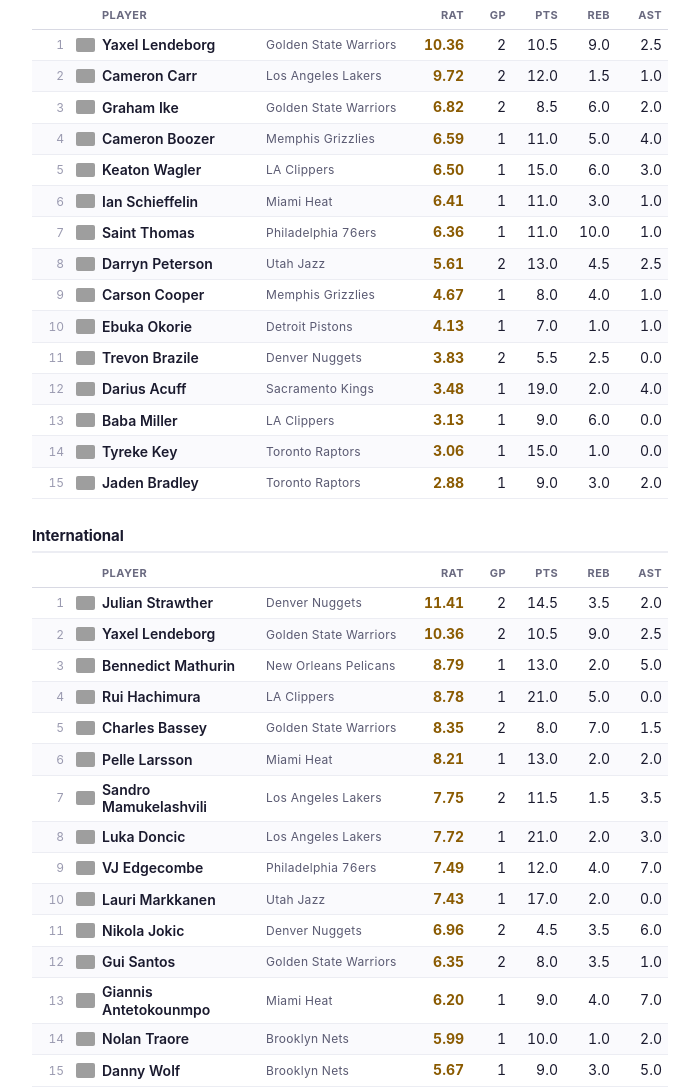
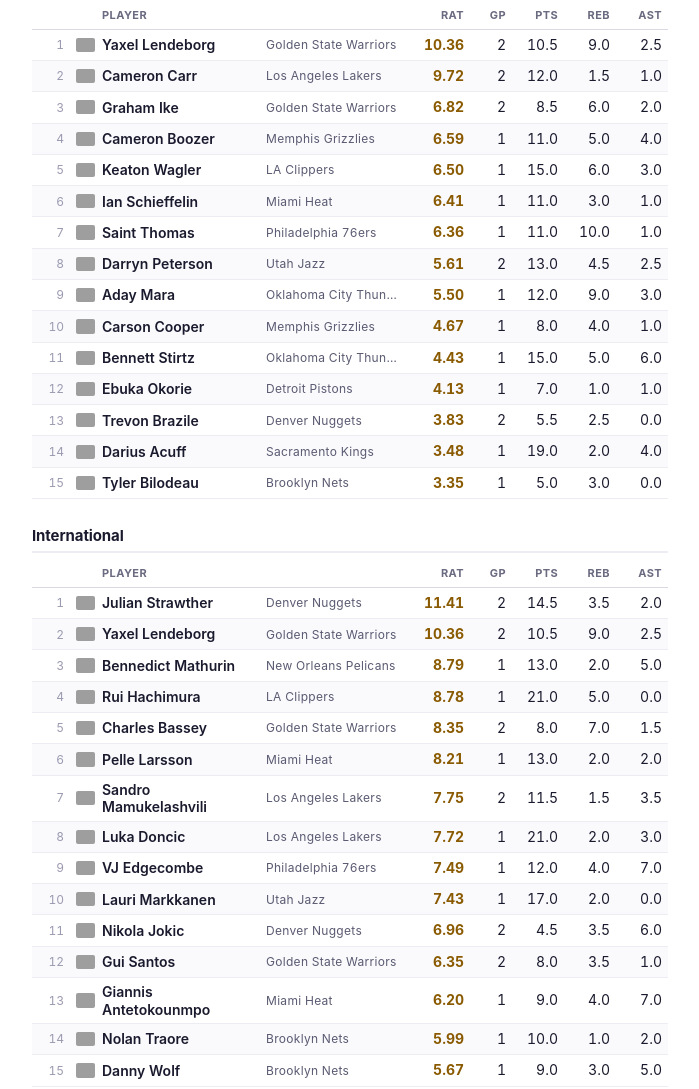
Before and after one commit to aderoa/nba-preseason-rating, a plain HTML site: page index.html in a window 1280 px wide. Shown: the part 1110-2199 px from the top of the page, without its empty margins (290-989 px from the left). Drawn offline with Linux system fonts and the light colour scheme; grey boxes are pictures that could not be loaded.

Commit message:
WNBA Global Rating: nightly update

```diff
--- a/index.html
+++ b/index.html
@@ -141,13 +141,13 @@
 <tr><td class="rk">6</td><td class="fl"><img src="https://flagcdn.com/w40/us.png" alt="" loading="lazy"></td><td class="l pl">Ian Schieffelin</td><td class="l tm">Miami Heat</td><td class="rat">6.41</td><td>1</td><td>11.0</td><td>3.0</td><td>1.0</td></tr>
 <tr><td class="rk">7</td><td class="fl"><img src="https://flagcdn.com/w40/us.png" alt="" loading="lazy"></td><td class="l pl">Saint Thomas</td><td class="l tm">Philadelphia 76ers</td><td class="rat">6.36</td><td>1</td><td>11.0</td><td>10.0</td><td>1.0</td></tr>
 <tr><td class="rk">8</td><td class="fl"><img src="https://flagcdn.com/w40/us.png" alt="" loading="lazy"></td><td class="l pl">Darryn Peterson</td><td class="l tm">Utah Jazz</td><td class="rat">5.61</td><td>2</td><td>13.0</td><td>4.5</td><td>2.5</td></tr>
-<tr><td class="rk">9</td><td class="fl"><img src="https://flagcdn.com/w40/us.png" alt="" loading="lazy"></td><td class="l pl">Carson Cooper</td><td class="l tm">Memphis Grizzlies</td><td class="rat">4.67</td><td>1</td><td>8.0</td><td>4.0</td><td>1.0</td></tr>
-<tr><td class="rk">10</td><td class="fl"><img src="https://flagcdn.com/w40/us.png" alt="" loading="lazy"></td><td class="l pl">Ebuka Okorie</td><td class="l tm">Detroit Pistons</td><td class="rat">4.13</td><td>1</td><td>7.0</td><td>1.0</td><td>1.0</td></tr>
-<tr><td class="rk">11</td><td class="fl"><img src="https://flagcdn.com/w40/us.png" alt="" loading="lazy"></td><td class="l pl">Trevon Brazile</td><td class="l tm">Denver Nuggets</td><td class="rat">3.83</td><td>2</td><td>5.5</td><td>2.5</td><td>0.0</td></tr>
-<tr><td class="rk">12</td><td class="fl"><img src="https://flagcdn.com/w40/us.png" alt="" loading="lazy"></td><td class="l pl">Darius Acuff</td><td class="l tm">Sacramento Kings</td><td class="rat">3.48</td><td>1</td><td>19.0</td><td>2.0</td><td>4.0</td></tr>
-<tr><td class="rk">13</td><td class="fl"><img src="https://flagcdn.com/w40/es.png" alt="" loading="lazy"></td><td class="l pl">Baba Miller</td><td class="l tm">LA Clippers</td><td class="rat">3.13</td><td>1</td><td>9.0</td><td>6.0</td><td>0.0</td></tr>
-<tr><td class="rk">14</td><td class="fl"><img src="https://flagcdn.com/w40/us.png" alt="" loading="lazy"></td><td class="l pl">Tyreke Key</td><td class="l tm">Toronto Raptors</td><td class="rat">3.06</td><td>1</td><td>15.0</td><td>1.0</td><td>0.0</td></tr>
-<tr><td class="rk">15</td><td class="fl"><img src="https://flagcdn.com/w40/us.png" alt="" loading="lazy"></td><td class="l pl">Jaden Bradley</td><td class="l tm">Toronto Raptors</td><td class="rat">2.88</td><td>1</td><td>9.0</td><td>3.0</td><td>2.0</td></tr></tbody></table></section>
+<tr><td class="rk">9</td><td class="fl"><img src="https://flagcdn.com/w40/es.png" alt="" loading="lazy"></td><td class="l pl">Aday Mara</td><td class="l tm">Oklahoma City Thunder</td><td class="rat">5.50</td><td>1</td><td>12.0</td><td>9.0</td><td>3.0</td></tr>
+<tr><td class="rk">10</td><td class="fl"><img src="https://flagcdn.com/w40/us.png" alt="" loading="lazy"></td><td class="l pl">Carson Cooper</td><td class="l tm">Memphis Grizzlies</td><td class="rat">4.67</td><td>1</td><td>8.0</td><td>4.0</td><td>1.0</td></tr>
+<tr><td class="rk">11</td><td class="fl"><img src="https://flagcdn.com/w40/us.png" alt="" loading="lazy"></td><td class="l pl">Bennett Stirtz</td><td class="l tm">Oklahoma City Thunder</td><td class="rat">4.43</td><td>1</td><td>15.0</td><td>5.0</td><td>6.0</td></tr>
+<tr><td class="rk">12</td><td class="fl"><img src="https://flagcdn.com/w40/us.png" alt="" loading="lazy"></td><td class="l pl">Ebuka Okorie</td><td class="l tm">Detroit Pistons</td><td class="rat">4.13</td><td>1</td><td>7.0</td><td>1.0</td><td>1.0</td></tr>
+<tr><td class="rk">13</td><td class="fl"><img src="https://flagcdn.com/w40/us.png" alt="" loading="lazy"></td><td class="l pl">Trevon Brazile</td><td class="l tm">Denver Nuggets</td><td class="rat">3.83</td><td>2</td><td>5.5</td><td>2.5</td><td>0.0</td></tr>
+<tr><td class="rk">14</td><td class="fl"><img src="https://flagcdn.com/w40/us.png" alt="" loading="lazy"></td><td class="l pl">Darius Acuff</td><td class="l tm">Sacramento Kings</td><td class="rat">3.48</td><td>1</td><td>19.0</td><td>2.0</td><td>4.0</td></tr>
+<tr><td class="rk">15</td><td class="fl"><img src="https://flagcdn.com/w40/us.png" alt="" loading="lazy"></td><td class="l pl">Tyler Bilodeau</td><td class="l tm">Brooklyn Nets</td><td class="rat">3.35</td><td>1</td><td>5.0</td><td>3.0</td><td>0.0</td></tr></tbody></table></section>
 <section id="intl"><h3>International</h3><table><colgroup><col class="c-rk"><col class="c-fl"><col class="c-pl"><col class="c-tm"><col class="c-rat"><col class="c-gp"><col class="c-num"><col class="c-num"><col class="c-num"></colgroup><thead><tr>
 <th></th><th></th>
 <th class="l" data-s="t">Player</th><th class="l" data-s="t"></th>
@@ -224,13 +224,13 @@
 <tr><td class="rk">105</td><td class="fl"><img src="https://flagcdn.com/w40/jm.png" alt="" loading="lazy"></td><td class="l pl">Josh Minott</td><td class="l tm">Brooklyn Nets</td><td class="rat">3.99</td><td>1</td><td>6.0</td><td>1.0</td><td>0.0</td></tr>
 <tr><td class="rk">129</td><td class="fl"><img src="https://flagcdn.com/w40/za.png" alt="" loading="lazy"></td><td class="l pl">Ben Saraf</td><td class="l tm">Brooklyn Nets</td><td class="rat">3.42</td><td>1</td><td>8.0</td><td>2.0</td><td>2.0</td></tr>
 <tr><td class="rk">132</td><td class="fl"><img src="https://flagcdn.com/w40/us.png" alt="" loading="lazy"></td><td class="l pl">Noah Clowney</td><td class="l tm">Brooklyn Nets</td><td class="rat">3.35</td><td>1</td><td>7.0</td><td>1.0</td><td>1.0</td></tr>
-<tr><td class="rk">133</td><td class="fl"></td><td class="l pl">Tyler Bilodeau</td><td class="l tm">Brooklyn Nets</td><td class="rat">3.35</td><td>1</td><td>5.0</td><td>3.0</td><td>0.0</td></tr>
+<tr><td class="rk">133</td><td class="fl"><img src="https://flagcdn.com/w40/us.png" alt="" loading="lazy"></td><td class="l pl">Tyler Bilodeau</td><td class="l tm">Brooklyn Nets</td><td class="rat">3.35</td><td>1</td><td>5.0</td><td>3.0</td><td>0.0</td></tr>
 <tr><td class="rk">135</td><td class="fl"><img src="https://flagcdn.com/w40/us.png" alt="" loading="lazy"></td><td class="l pl">Terance Mann</td><td class="l tm">Brooklyn Nets</td><td class="rat">3.29</td><td>1</td><td>6.0</td><td>2.0</td><td>1.0</td></tr>
 <tr><td class="rk">144</td><td class="fl"><img src="https://flagcdn.com/w40/de.png" alt="" loading="lazy"></td><td class="l pl">Moritz Wagner</td><td class="l tm">Brooklyn Nets</td><td class="rat">3.02</td><td>1</td><td>5.0</td><td>4.0</td><td>5.0</td></tr>
 <tr><td class="rk">167</td><td class="fl"><img src="https://flagcdn.com/w40/us.png" alt="" loading="lazy"></td><td class="l pl">Grant Nelson</td><td class="l tm">Brooklyn Nets</td><td class="rat">2.51</td><td>1</td><td>5.0</td><td>2.0</td><td>1.0</td></tr>
 <tr><td class="rk">183</td><td class="fl"><img src="https://flagcdn.com/w40/ru.png" alt="" loading="lazy"></td><td class="l pl">Egor Demin</td><td class="l tm">Brooklyn Nets</td><td class="rat">2.25</td><td>1</td><td>6.0</td><td>1.0</td><td>5.0</td></tr>
 <tr><td class="rk">222</td><td class="fl"><img src="https://flagcdn.com/w40/us.png" alt="" loading="lazy"></td><td class="l pl">Keon Ellis</td><td class="l tm">Brooklyn Nets</td><td class="rat">1.48</td><td>1</td><td>5.0</td><td>0.0</td><td>0.0</td></tr>
-<tr><td class="rk">311</td><td class="fl"></td><td class="l pl">Ben Humrichous</td><td class="l tm">Brooklyn Nets</td><td class="rat">-0.45</td><td>1</td><td>0.0</td><td>0.0</td><td>0.0</td></tr>
+<tr><td class="rk">311</td><td class="fl"><img src="https://flagcdn.com/w40/us.png" alt="" loading="lazy"></td><td class="l pl">Ben Humrichous</td><td class="l tm">Brooklyn Nets</td><td class="rat">-0.45</td><td>1</td><td>0.0</td><td>0.0</td><td>0.0</td></tr>
 <tr><td class="rk">314</td><td class="fl"><img src="https://flagcdn.com/w40/us.png" alt="" loading="lazy"></td><td class="l pl">Dain Dainja</td><td class="l tm">Brooklyn Nets</td><td class="rat">-0.52</td><td>1</td><td>0.0</td><td>0.0</td><td>0.0</td></tr></tbody></table></section>
 <section id="tm-charlotte-hornets"><h3>Charlotte Hornets</h3><table data-rank="keep"><colgroup><col class="c-rk"><col class="c-fl"><col class="c-pl"><col class="c-tm"><col class="c-rat"><col class="c-gp"><col class="c-num"><col class="c-num"><col class="c-num"></colgroup><thead><tr>
 <th></th><th></th>
@@ -238,7 +238,7 @@
 <th data-s="n">Rat</th><th data-s="n">GP</th><th data-s="n">Pts</th>
 <th data-s="n">Reb</th><th data-s="n">Ast</th>
 </tr></thead><tbody><tr><td class="rk">92</td><td class="fl"><img src="https://flagcdn.com/w40/us.png" alt="" loading="lazy"></td><td class="l pl">Grayson Allen</td><td class="l tm">Charlotte Hornets</td><td class="rat">4.29</td><td>1</td><td>13.0</td><td>1.0</td><td>1.0</td></tr>
-<tr><td class="rk">162</td><td class="fl"></td><td class="l pl">Hannes Steinbach</td><td class="l tm">Charlotte Hornets</td><td class="rat">2.56</td><td>1</td><td>7.0</td><td>4.0</td><td>0.0</td></tr>
+<tr><td class="rk">162</td><td class="fl"><img src="https://flagcdn.com/w40/de.png" alt="" loading="lazy"></td><td class="l pl">Hannes Steinbach</td><td class="l tm">Charlotte Hornets</td><td class="rat">2.56</td><td>1</td><td>7.0</td><td>4.0</td><td>0.0</td></tr>
 <tr><td class="rk">169</td><td class="fl"><img src="https://flagcdn.com/w40/fr.png" alt="" loading="lazy"></td><td class="l pl">Moussa Diabate</td><td class="l tm">Charlotte Hornets</td><td class="rat">2.48</td><td>1</td><td>4.0</td><td>4.0</td><td>1.0</td></tr>
 <tr><td class="rk">181</td><td class="fl"><img src="https://flagcdn.com/w40/us.png" alt="" loading="lazy"></td><td class="l pl">Royce O'Neale</td><td class="l tm">Charlotte Hornets</td><td class="rat">2.27</td><td>1</td><td>3.0</td><td>2.0</td><td>5.0</td></tr>
 <tr><td class="rk">190</td><td class="fl"><img src="https://flagcdn.com/w40/us.png" alt="" loading="lazy"></td><td class="l pl">Jarkel Joiner</td><td class="l tm">Charlotte Hornets</td><td class="rat">2.02</td><td>1</td><td>5.0</td><td>0.0</td><td>3.0</td></tr>
@@ -247,8 +247,8 @@
 <tr><td class="rk">221</td><td class="fl"><img src="https://flagcdn.com/w40/us.png" alt="" loading="lazy"></td><td class="l pl">Sion James</td><td class="l tm">Charlotte Hornets</td><td class="rat">1.52</td><td>1</td><td>8.0</td><td>4.0</td><td>0.0</td></tr>
 <tr><td class="rk">224</td><td class="fl"><img src="https://flagcdn.com/w40/us.png" alt="" loading="lazy"></td><td class="l pl">Liam McNeeley</td><td class="l tm">Charlotte Hornets</td><td class="rat">1.44</td><td>1</td><td>14.0</td><td>1.0</td><td>0.0</td></tr>
 <tr><td class="rk">238</td><td class="fl"><img src="https://flagcdn.com/w40/us.png" alt="" loading="lazy"></td><td class="l pl">Ryan Kalkbrenner</td><td class="l tm">Charlotte Hornets</td><td class="rat">1.20</td><td>1</td><td>2.0</td><td>2.0</td><td>0.0</td></tr>
-<tr><td class="rk">277</td><td class="fl"></td><td class="l pl">Wyatt Fricks</td><td class="l tm">Charlotte Hornets</td><td class="rat">0.41</td><td>1</td><td>2.0</td><td>3.0</td><td>0.0</td></tr>
-<tr><td class="rk">283</td><td class="fl"></td><td class="l pl">Michael Ajayi</td><td class="l tm">Charlotte Hornets</td><td class="rat">0.24</td><td>1</td><td>3.0</td><td>4.0</td><td>3.0</td></tr>
+<tr><td class="rk">277</td><td class="fl"><img src="https://flagcdn.com/w40/us.png" alt="" loading="lazy"></td><td class="l pl">Wyatt Fricks</td><td class="l tm">Charlotte Hornets</td><td class="rat">0.41</td><td>1</td><td>2.0</td><td>3.0</td><td>0.0</td></tr>
+<tr><td class="rk">283</td><td class="fl"><img src="https://flagcdn.com/w40/us.png" alt="" loading="lazy"></td><td class="l pl">Michael Ajayi</td><td class="l tm">Charlotte Hornets</td><td class="rat">0.24</td><td>1</td><td>3.0</td><td>4.0</td><td>3.0</td></tr>
 <tr><td class="rk">300</td><td class="fl"><img src="https://flagcdn.com/w40/us.png" alt="" loading="lazy"></td><td class="l pl">PJ Hall</td><td class="l tm">Charlotte Hornets</td><td class="rat">-0.24</td><td>1</td><td>4.0</td><td>3.0</td><td>0.0</td></tr>
 <tr><td class="rk">305</td><td class="fl"><img src="https://flagcdn.com/w40/fr.png" alt="" loading="lazy"></td><td class="l pl">Tidjane Salaun</td><td class="l tm">Charlotte Hornets</td><td class="rat">-0.33</td><td>1</td><td>6.0</td><td>2.0</td><td>1.0</td></tr>
 <tr><td class="rk">306</td><td class="fl"><img src="https://flagcdn.com/w40/us.png" alt="" loading="lazy"></td><td class="l pl">Pat Connaughton</td><td class="l tm">Charlotte Hornets</td><td class="rat">-0.33</td><td>1</td><td>1.0</td><td>0.0</td><td>3.0</td></tr></tbody></table></section>
@@ -359,8 +359,8 @@
 <tr><td class="rk">143</td><td class="fl"><img src="https://flagcdn.com/w40/au.png" alt="" loading="lazy"></td><td class="l pl">Matisse Thybulle</td><td class="l tm">Los Angeles Lakers</td><td class="rat">3.03</td><td>1</td><td>6.0</td><td>0.0</td><td>1.0</td></tr>
 <tr><td class="rk">153</td><td class="fl"><img src="https://flagcdn.com/w40/us.png" alt="" loading="lazy"></td><td class="l pl">Jaden Hardy</td><td class="l tm">Los Angeles Lakers</td><td class="rat">2.81</td><td>2</td><td>10.5</td><td>2.5</td><td>2.0</td></tr>
 <tr><td class="rk">161</td><td class="fl"><img src="https://flagcdn.com/w40/us.png" alt="" loading="lazy"></td><td class="l pl">Jarred Vanderbilt</td><td class="l tm">Los Angeles Lakers</td><td class="rat">2.56</td><td>2</td><td>3.0</td><td>3.5</td><td>1.0</td></tr>
-<tr><td class="rk">185</td><td class="fl"></td><td class="l pl">Cole Swider</td><td class="l tm">Los Angeles Lakers</td><td class="rat">2.23</td><td>1</td><td>9.0</td><td>2.0</td><td>0.0</td></tr>
-<tr><td class="rk">213</td><td class="fl"></td><td class="l pl">AK Okereke</td><td class="l tm">Los Angeles Lakers</td><td class="rat">1.59</td><td>1</td><td>4.0</td><td>3.0</td><td>2.0</td></tr>
+<tr><td class="rk">185</td><td class="fl"><img src="https://flagcdn.com/w40/us.png" alt="" loading="lazy"></td><td class="l pl">Cole Swider</td><td class="l tm">Los Angeles Lakers</td><td class="rat">2.23</td><td>1</td><td>9.0</td><td>2.0</td><td>0.0</td></tr>
+<tr><td class="rk">213</td><td class="fl"><img src="https://flagcdn.com/w40/us.png" alt="" loading="lazy"></td><td class="l pl">AK Okereke</td><td class="l tm">Los Angeles Lakers</td><td class="rat">1.59</td><td>1</td><td>4.0</td><td>3.0</td><td>2.0</td></tr>
 <tr><td class="rk">229</td><td class="fl"><img src="https://flagcdn.com/w40/us.png" alt="" loading="lazy"></td><td class="l pl">Dalton Knecht</td><td class="l tm">Los Angeles Lakers</td><td class="rat">1.36</td><td>2</td><td>5.5</td><td>1.5</td><td>1.0</td></tr>
 <tr><td class="rk">267</td><td class="fl"><img src="https://flagcdn.com/w40/us.png" alt="" loading="lazy"></td><td class="l pl">Bronny James</td><td class="l tm">Los Angeles Lakers</td><td class="rat">0.65</td><td>2</td><td>3.5</td><td>3.0</td><td>3.5</td></tr>
 <tr><td class="rk">282</td><td class="fl"><img src="https://flagcdn.com/w40/us.png" alt="" loading="lazy"></td><td class="l pl">William Kyle</td><td class="l tm">Los Angeles Lakers</td><td class="rat">0.27</td><td>2</td><td>0.0</td><td>1.5</td><td>0.5</td></tr></tbody></table></section>
@@ -473,7 +473,7 @@
 <tr><td class="rk">147</td><td class="fl"><img src="https://flagcdn.com/w40/ba.png" alt="" loading="lazy"></td><td class="l pl">Karlo Matkovic</td><td class="l tm">New Orleans Pelicans</td><td class="rat">2.91</td><td>1</td><td>3.0</td><td>3.0</td><td>1.0</td></tr>
 <tr><td class="rk">148</td><td class="fl"><img src="https://flagcdn.com/w40/us.png" alt="" loading="lazy"></td><td class="l pl">Kobe Bufkin</td><td class="l tm">New Orleans Pelicans</td><td class="rat">2.91</td><td>1</td><td>6.0</td><td>1.0</td><td>0.0</td></tr>
 <tr><td class="rk">155</td><td class="fl"><img src="https://flagcdn.com/w40/us.png" alt="" loading="lazy"></td><td class="l pl">Herb Jones</td><td class="l tm">New Orleans Pelicans</td><td class="rat">2.79</td><td>1</td><td>7.0</td><td>2.0</td><td>1.0</td></tr>
-<tr><td class="rk">210</td><td class="fl"></td><td class="l pl">Jaron Pierre Jr.</td><td class="l tm">New Orleans Pelicans</td><td class="rat">1.67</td><td>1</td><td>3.0</td><td>4.0</td><td>3.0</td></tr>
+<tr><td class="rk">210</td><td class="fl"><img src="https://flagcdn.com/w40/us.png" alt="" loading="lazy"></td><td class="l pl">Jaron Pierre</td><td class="l tm">New Orleans Pelicans</td><td class="rat">1.67</td><td>1</td><td>3.0</td><td>4.0</td><td>3.0</td></tr>
 <tr><td class="rk">243</td><td class="fl"><img src="https://flagcdn.com/w40/us.png" alt="" loading="lazy"></td><td class="l pl">Saddiq Bey</td><td class="l tm">New Orleans Pelicans</td><td class="rat">1.11</td><td>1</td><td>5.0</td><td>2.0</td><td>0.0</td></tr>
 <tr><td class="rk">324</td><td class="fl"><img src="https://flagcdn.com/w40/ca.png" alt="" loading="lazy"></td><td class="l pl">Caleb Houstan</td><td class="l tm">New Orleans Pelicans</td><td class="rat">-1.05</td><td>1</td><td>0.0</td><td>0.0</td><td>0.0</td></tr></tbody></table></section>
 <section id="tm-new-york-knicks"><h3>New York Knicks</h3><table data-rank="keep"><colgroup><col class="c-rk"><col class="c-fl"><col class="c-pl"><col class="c-tm"><col class="c-rat"><col class="c-gp"><col class="c-num"><col class="c-num"><col class="c-num"></colgroup><thead><tr>
@@ -506,17 +506,17 @@
 <th class="l" data-s="t">Player</th><th class="l" data-s="t"></th>
 <th data-s="n">Rat</th><th data-s="n">GP</th><th data-s="n">Pts</th>
 <th data-s="n">Reb</th><th data-s="n">Ast</th>
-</tr></thead><tbody><tr><td class="rk">62</td><td class="fl"></td><td class="l pl">Aday Mara</td><td class="l tm">Oklahoma City Thunder</td><td class="rat">5.50</td><td>1</td><td>12.0</td><td>9.0</td><td>3.0</td></tr>
-<tr><td class="rk">86</td><td class="fl"></td><td class="l pl">Bennett Stirtz</td><td class="l tm">Oklahoma City Thunder</td><td class="rat">4.43</td><td>1</td><td>15.0</td><td>5.0</td><td>6.0</td></tr>
+</tr></thead><tbody><tr><td class="rk">62</td><td class="fl"><img src="https://flagcdn.com/w40/es.png" alt="" loading="lazy"></td><td class="l pl">Aday Mara</td><td class="l tm">Oklahoma City Thunder</td><td class="rat">5.50</td><td>1</td><td>12.0</td><td>9.0</td><td>3.0</td></tr>
+<tr><td class="rk">86</td><td class="fl"><img src="https://flagcdn.com/w40/us.png" alt="" loading="lazy"></td><td class="l pl">Bennett Stirtz</td><td class="l tm">Oklahoma City Thunder</td><td class="rat">4.43</td><td>1</td><td>15.0</td><td>5.0</td><td>6.0</td></tr>
 <tr><td class="rk">90</td><td class="fl"><img src="https://flagcdn.com/w40/us.png" alt="" loading="lazy"></td><td class="l pl">Brooks Barnhizer</td><td class="l tm">Oklahoma City Thunder</td><td class="rat">4.32</td><td>1</td><td>12.0</td><td>7.0</td><td>3.0</td></tr>
 <tr><td class="rk">101</td><td class="fl"><img src="https://flagcdn.com/w40/us.png" alt="" loading="lazy"></td><td class="l pl">Kenrich Williams</td><td class="l tm">Oklahoma City Thunder</td><td class="rat">4.12</td><td>1</td><td>9.0</td><td>8.0</td><td>2.0</td></tr>
 <tr><td class="rk">114</td><td class="fl"><img src="https://flagcdn.com/w40/us.png" alt="" loading="lazy"></td><td class="l pl">Jared McCain</td><td class="l tm">Oklahoma City Thunder</td><td class="rat">3.81</td><td>1</td><td>12.0</td><td>1.0</td><td>5.0</td></tr>
-<tr><td class="rk">149</td><td class="fl"></td><td class="l pl">Josh Dix</td><td class="l tm">Oklahoma City Thunder</td><td class="rat">2.89</td><td>1</td><td>11.0</td><td>2.0</td><td>2.0</td></tr>
+<tr><td class="rk">149</td><td class="fl"><img src="https://flagcdn.com/w40/us.png" alt="" loading="lazy"></td><td class="l pl">Josh Dix</td><td class="l tm">Oklahoma City Thunder</td><td class="rat">2.89</td><td>1</td><td>11.0</td><td>2.0</td><td>2.0</td></tr>
 <tr><td class="rk">156</td><td class="fl"><img src="https://flagcdn.com/w40/be.png" alt="" loading="lazy"></td><td class="l pl">Ajay Mitchell</td><td class="l tm">Oklahoma City Thunder</td><td class="rat">2.69</td><td>1</td><td>11.0</td><td>1.0</td><td>4.0</td></tr>
 <tr><td class="rk">160</td><td class="fl"><img src="https://flagcdn.com/w40/us.png" alt="" loading="lazy"></td><td class="l pl">Anthony Pritchard</td><td class="l tm">Oklahoma City Thunder</td><td class="rat">2.62</td><td>1</td><td>7.0</td><td>2.0</td><td>1.0</td></tr>
-<tr><td class="rk">216</td><td class="fl"></td><td class="l pl">Christoph Tilly</td><td class="l tm">Oklahoma City Thunder</td><td class="rat">1.54</td><td>1</td><td>9.0</td><td>4.0</td><td>2.0</td></tr>
-<tr><td class="rk">251</td><td class="fl"></td><td class="l pl">Otega Oweh</td><td class="l tm">Oklahoma City Thunder</td><td class="rat">0.95</td><td>1</td><td>6.0</td><td>6.0</td><td>1.0</td></tr>
-<tr><td class="rk">270</td><td class="fl"></td><td class="l pl">Andrew Holifield</td><td class="l tm">Oklahoma City Thunder</td><td class="rat">0.64</td><td>1</td><td>4.0</td><td>0.0</td><td>0.0</td></tr>
+<tr><td class="rk">216</td><td class="fl"><img src="https://flagcdn.com/w40/de.png" alt="" loading="lazy"></td><td class="l pl">Christoph Tilly</td><td class="l tm">Oklahoma City Thunder</td><td class="rat">1.54</td><td>1</td><td>9.0</td><td>4.0</td><td>2.0</td></tr>
+<tr><td class="rk">251</td><td class="fl"><img src="https://flagcdn.com/w40/us.png" alt="" loading="lazy"></td><td class="l pl">Otega Oweh</td><td class="l tm">Oklahoma City Thunder</td><td class="rat">0.95</td><td>1</td><td>6.0</td><td>6.0</td><td>1.0</td></tr>
+<tr><td class="rk">270</td><td class="fl"><img src="https://flagcdn.com/w40/us.png" alt="" loading="lazy"></td><td class="l pl">Andrew Holifield</td><td class="l tm">Oklahoma City Thunder</td><td class="rat">0.64</td><td>1</td><td>4.0</td><td>0.0</td><td>0.0</td></tr>
 <tr><td class="rk">315</td><td class="fl"><img src="https://flagcdn.com/w40/us.png" alt="" loading="lazy"></td><td class="l pl">Zhaire Smith</td><td class="l tm">Oklahoma City Thunder</td><td class="rat">-0.52</td><td>1</td><td>2.0</td><td>1.0</td><td>0.0</td></tr></tbody></table></section>
 <section id="tm-philadelphia-76ers"><h3>Philadelphia 76ers</h3><table data-rank="keep"><colgroup><col class="c-rk"><col class="c-fl"><col class="c-pl"><col class="c-tm"><col class="c-rat"><col class="c-gp"><col class="c-num"><col class="c-num"><col class="c-num"></colgroup><thead><tr>
 <th></th><th></th>
```
